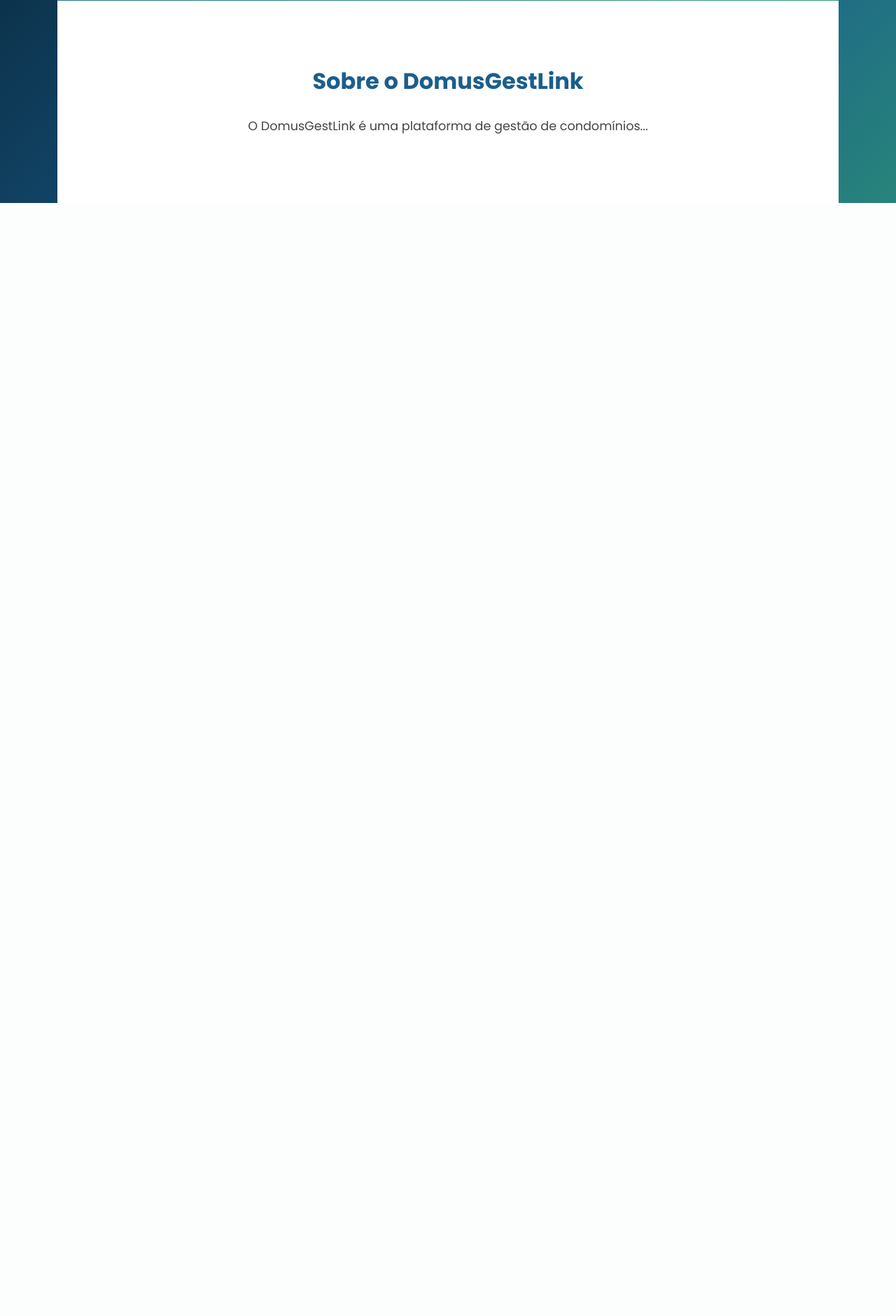
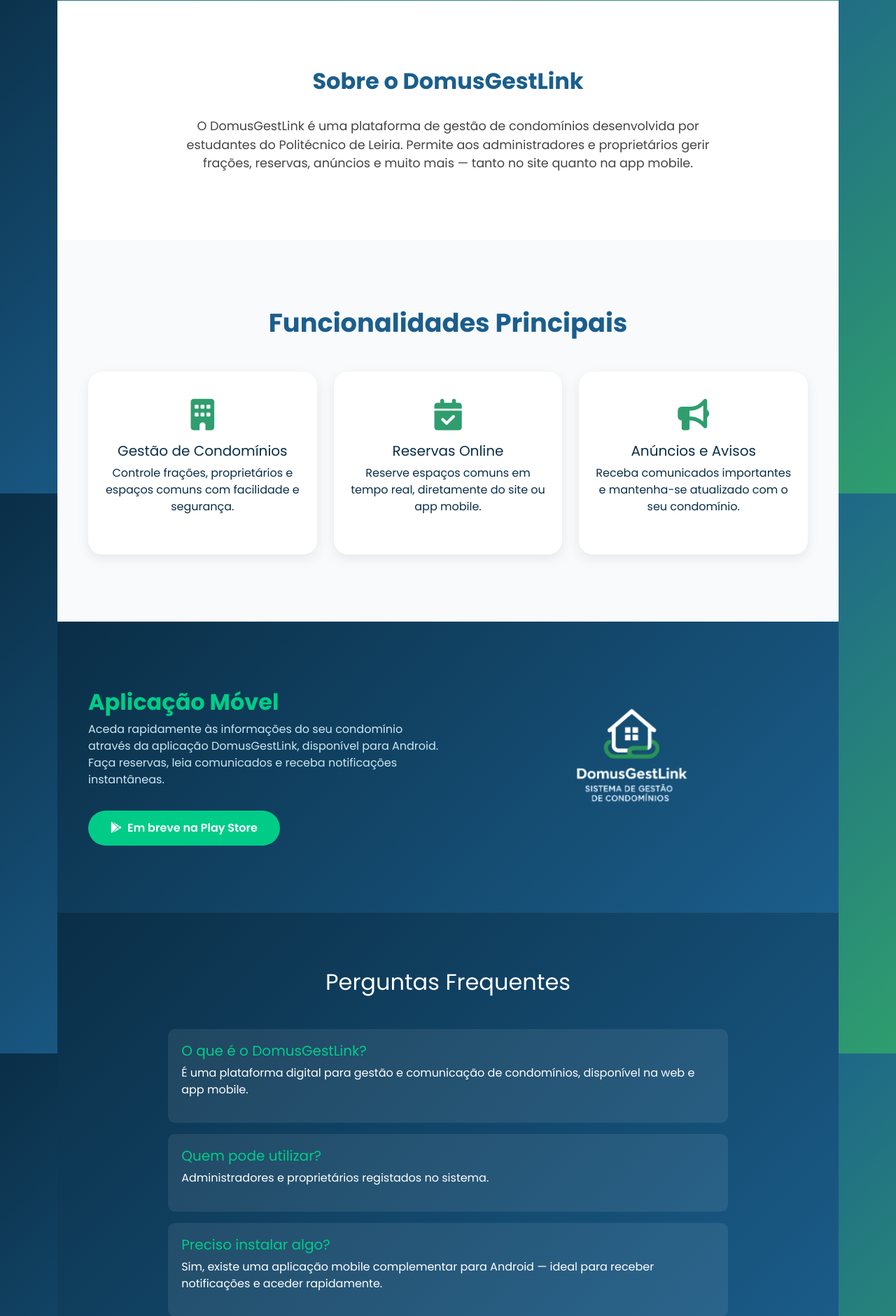
Before and after one commit to 0Alexandre/PSI_FINAL_PROJECT-Grupo-F-, a Yii app: template frontend/views/site/index.php in a window 1280 px wide. Shown: the part 895-2775 px from the top of the page at 70% size. Before the commit the page ends 1185 px from the top, so only its background shows below. Run offline with PHP 8.4 and a stand-in for Yii, Linux system fonts and the light colour scheme; the template is opened without the code that fills it, so the values that code supplies are empty; some libraries are stand-ins or nearby versions.

Commit message:
Correção de problemas no dashboard

```diff
--- a/frontend/views/layouts/main.php
+++ b/frontend/views/layouts/main.php
@@ -113,15 +113,11 @@ AppAsset::register($this);
 
     <main class="flex-shrink-0">
         <?php
-        // 1. Verifica se estamos na Homepage
         $isHomePage = Yii::$app->controller->id == 'site' && Yii::$app->controller->action->id == 'index';
 
-        // 2. Decide qual a classe CSS a usar (com IF/ELSE)
         if ($isHomePage) {
-            // Se for a Home: Ocupa a largura toda e sem margens (para o Hero)
             $classeCss = 'container-fluid p-0';
         } else {
-            // Se for outra página: Centrado e com margem no topo (para não ficar debaixo do menu)
             $classeCss = 'container mt-5 pt-5';
         }
         ?>
--- a/frontend/views/site/index.php
+++ b/frontend/views/site/index.php
@@ -28,9 +28,102 @@ $this->title = 'DomusGestLink - Dashboard';
     <section class="about-section" id="sobre">
         <div class="container">
             <h2>Sobre o DomusGestLink</h2>
-            <p>O DomusGestLink é uma plataforma de gestão de condomínios...</p>
+            <p>
+                O DomusGestLink é uma plataforma de gestão de condomínios desenvolvida por estudantes
+                do Politécnico de Leiria. Permite aos administradores e proprietários gerir frações,
+                reservas, anúncios e muito mais — tanto no site quanto na app mobile.
+            </p>
         </div>
     </section>
+
+    <section class="features-section" id="servicos">
+        <div class="container">
+            <h2 class="section-title">Funcionalidades Principais</h2>
+            <div class="row g-4 justify-content-center">
+                <div class="col-md-4">
+                    <div class="feature-card">
+                        <i class="fas fa-building"></i>
+                        <h5>Gestão de Condomínios</h5>
+                        <p>Controle frações, proprietários e espaços comuns com facilidade e segurança.</p>
+                    </div>
+                </div>
+                <div class="col-md-4">
+                    <div class="feature-card">
+                        <i class="fas fa-calendar-check"></i>
+                        <h5>Reservas Online</h5>
+                        <p>Reserve espaços comuns em tempo real, diretamente do site ou app mobile.</p>
+                    </div>
+                </div>
+                <div class="col-md-4">
+                    <div class="feature-card">
+                        <i class="fas fa-bullhorn"></i>
+                        <h5>Anúncios e Avisos</h5>
+                        <p>Receba comunicados importantes e mantenha-se atualizado com o seu condomínio.</p>
+                    </div>
+                </div>
+            </div>
+        </div>
+    </section>
+
+    <section class="app-section" id="app">
+        <div class="container text-center">
+            <div class="row align-items-center">
+                <div class="col-md-6 text-md-start mb-4 mb-md-0">
+                    <h2>Aplicação Móvel</h2>
+                    <p>
+                        Aceda rapidamente às informações do seu condomínio através da aplicação DomusGestLink,
+                        disponível para Android. Faça reservas, leia comunicados e receba notificações
+                        instantâneas.
+                    </p>
+                    <button class="btn-app">
+                        <i class="fa-brands fa-google-play me-2"></i>Em breve na Play Store
+                    </button>
+                    <br />
+                </div>
+                <div class="col-md-6 text-center">
+                    <img src="<?= Yii::getAlias('@web') ?>/images/logo_completo.png" alt="App DomusGestLink" class="app-mockup img-fluid" />
+                </div>
+            </div>
+        </div>
+    </section>
+
+    <section class="faq-section" id="faq">
+        <div class="container">
+            <h2 class="mb-5">Perguntas Frequentes</h2>
+            <div class="faq-item">
+                <h5>O que é o DomusGestLink?</h5>
+                <p>É uma plataforma digital para gestão e comunicação de condomínios, disponível na web e app mobile.</p>
+            </div>
+            <div class="faq-item">
+                <h5>Quem pode utilizar?</h5>
+                <p>Administradores e proprietários registados no sistema.</p>
+            </div>
+            <div class="faq-item">
+                <h5>Preciso instalar algo?</h5>
+                <p>Sim, existe uma aplicação mobile complementar para Android — ideal para receber notificações e aceder rapidamente.</p>
+            </div>
+        </div>
+    </section>
+
+    <footer class="footer mt-auto py-3 bg-white border-top">
+        <div class="container">
+            <div class="row align-items-center">
+
+                <div class="col-md-6 text-center text-md-start">
+                <span class="text-muted">
+                    &copy; <?= date('Y') ?> <strong>DomusGestLink</strong>. Todos os direitos reservados.
+                </span>
+                </div>
+
+                <div class="col-md-6 text-center text-md-end">
+                <span class="text-muted small">
+                    Politécnico de Leiria (ESTG)
+                </span>
+                </div>
+
+            </div>
+        </div>
+    </footer>
 
 <?php else: ?>
 
@@ -60,5 +153,3 @@ $this->title = 'DomusGestLink - Dashboard';
             </div>
         <?php endif; ?>
 <?php endif; ?>
-
-<script src="https://cdn.jsdelivr.net/npm/bootstrap@5.3.3/dist/js/bootstrap.bundle.min.js"></script>
```
